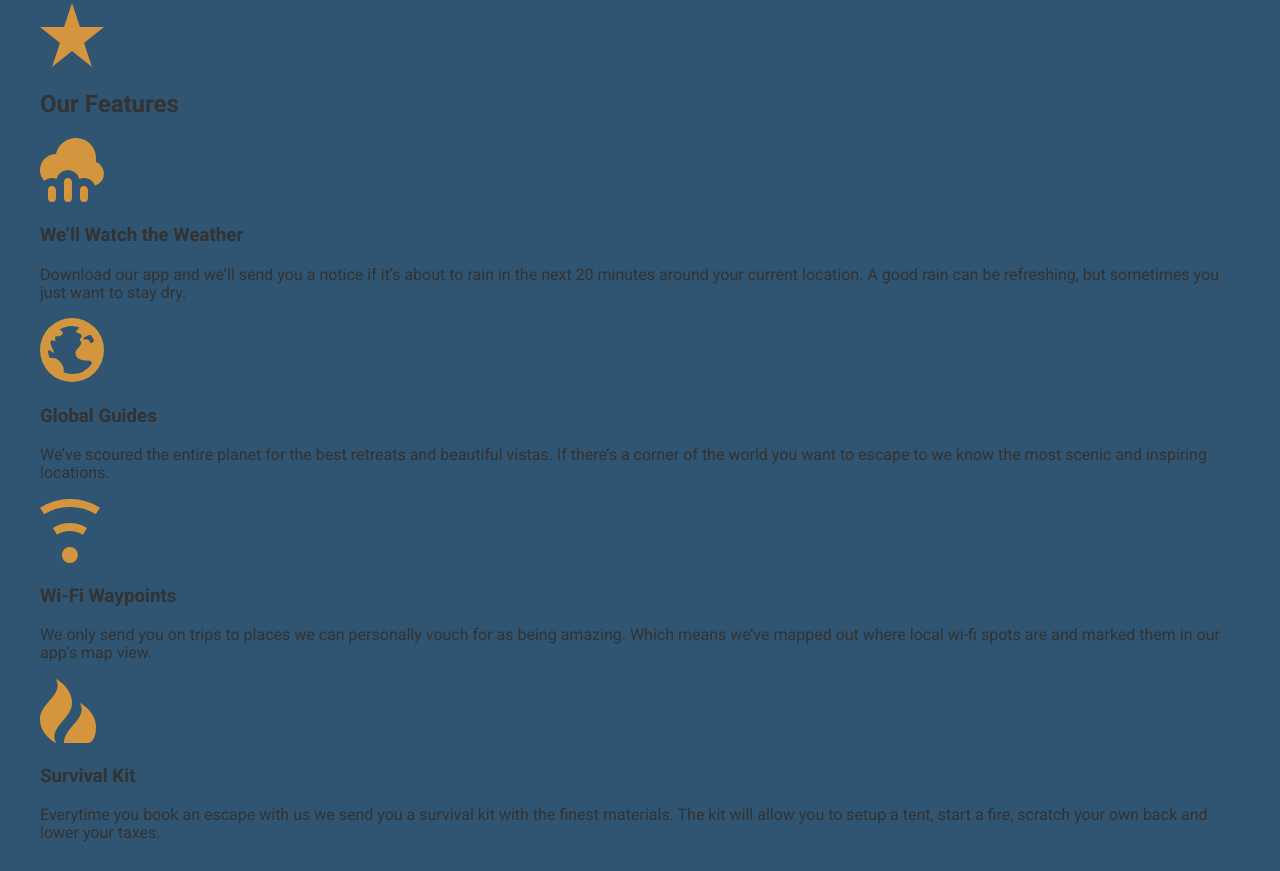
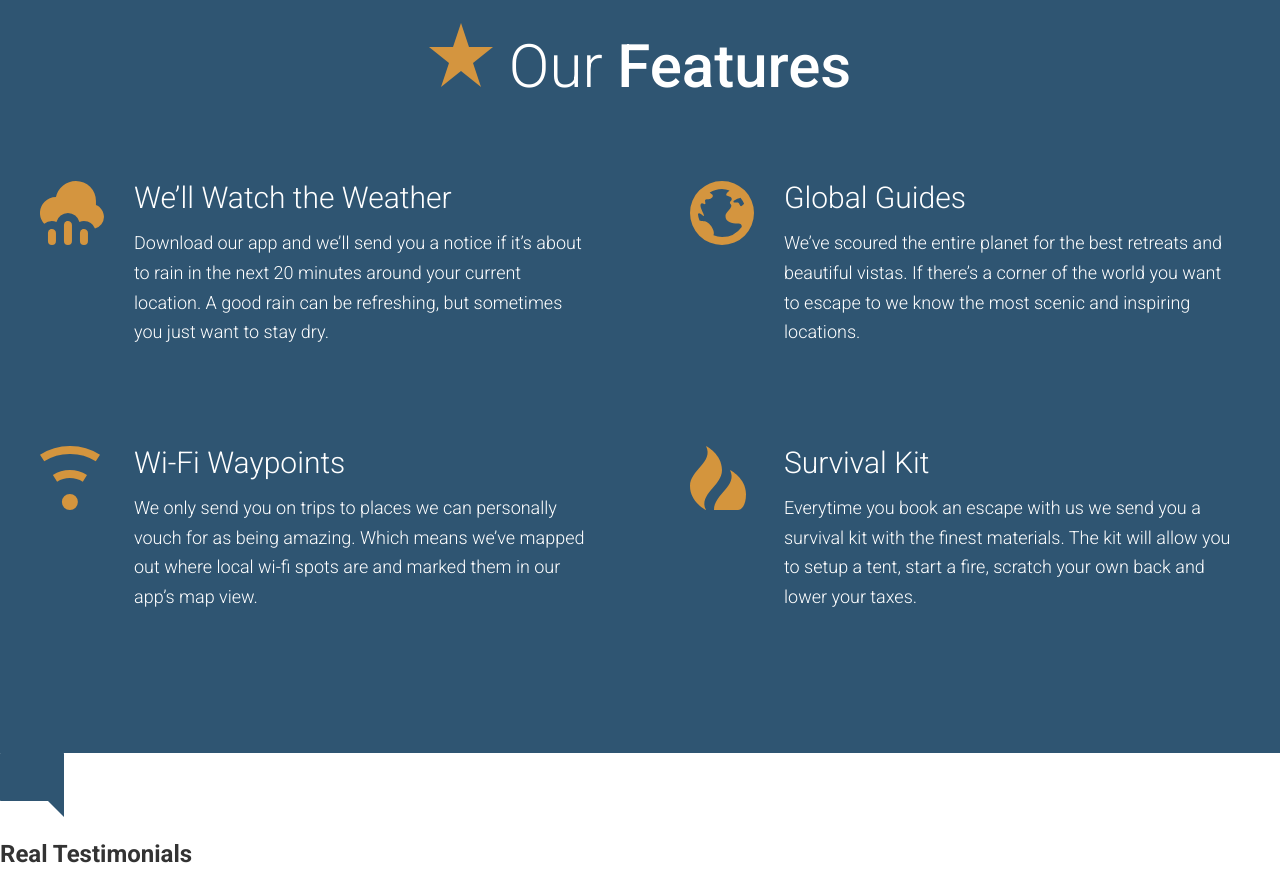
Before and after one commit to JerryProulx/travel, a website: page app/index.html in a window 1280 px wide. Shown: the part 2282-3153 px from the top of the page. Drawn offline with Linux system fonts and the light colour scheme.

Commit message:
Complete the Our Features section.

```diff
--- /dev/null
+++ b/app/assets/styles/modules/_feature-item.css
@@ -0,0 +1,32 @@
+.feature-item {
+  position: relative;
+  color: white;
+  padding-bottom: 2.5rem;
+
+  @mixin atSmall {
+    padding-left: 94px;
+  }
+
+  &__icon {
+    display: block;
+    margin: 0 auto;
+
+    @mixin atSmall {
+      position: absolute;
+      left: 0;
+    }
+  }
+  &__title{
+    font-size: 1.6rem;
+    font-weight: 300;
+    margin-bottom: 0.8rem;
+    margin-top: .7em;
+    text-align: center;
+
+    @mixin atSmall{
+      font-size: 1.875rem;
+      margin-top: 1em;
+      text-align: left;
+    }
+  }
+}
--- a/app/assets/styles/modules/_generic-content-container.css
+++ b/app/assets/styles/modules/_generic-content-container.css
@@ -1,8 +1,8 @@
 .generic-content-container {
   p {
+    font-weight: 300;
     line-height: 1.65;
-    color: $mainBlue;
-    margin: 1.8rem 0;
+    margin: 0 0 1.8rem 0;
 
     @mixin atSmall {
       font-size: 1.125rem;
--- a/app/assets/styles/modules/_row.css
+++ b/app/assets/styles/modules/_row.css
@@ -4,9 +4,14 @@
   &--gutters {
     margin-right: -65px;
   }
-
   &--gutters > div{
     padding-right: 65px;
+  }
+  &--gutters-large {
+    margin-right: -100px;
+  }
+  &--gutters-large > div {
+    padding-right: 100px;
   }
 
   &__b-margin-until-medium{
@@ -24,6 +29,10 @@
     &__medium-4--larger {
       width: 37%;
     }
+    &__medium-6 {
+      float: left;
+      width: 50%;
+    }
 
     &__medium-8{
       float: left;
--- /dev/null
+++ b/app/assets/styles/modules/_section-title.css
@@ -0,0 +1,29 @@
+.section-title {
+  font-size: 2.55rem;
+  color: white;
+  font-weight: 300;
+  text-align: center;
+
+  @mixin atSmall {
+    font-size: 3.75rem;
+  }
+
+  strong {
+    font-weight: 500;
+  }
+
+  &__icon {
+    margin-right: 1rem;
+    display: block;
+    margin-left: auto;
+    margin-right: auto;
+    margin-bottom: 0.6rem;
+
+    @mixin atSmall{
+      display: inline-block;
+      margin-left: 0;
+      margin-right: 1rem;
+      margin-bottom: 0rem;
+    }
+  }
+}
--- a/app/assets/styles/styles.css
+++ b/app/assets/styles/styles.css
@@ -9,3 +9,5 @@
 @import "modules/_headline";
 @import "modules/_row";
 @import "modules/_generic-content-container";
+@import "modules/_section-title";
+@import "modules/_feature-item";
--- a/app/index.html
+++ b/app/index.html
@@ -68,24 +68,40 @@
 
   <div id="features" class="page-section page-section--blue">
     <div class="wrapper">
-      <img src="assets/images/icons/star.svg">
-      <h2>Our Features</h2>
+      <h2 class="section-title"><img class="section-title__icon" src="assets/images/icons/star.svg">Our <strong>Features</strong></h2>
 
-      <img src="assets/images/icons/rain.svg">
-      <h3>We&rsquo;ll Watch the Weather</h3>
-      <p>Download our app and we&rsquo;ll send you a notice if it&rsquo;s about to rain in the next 20 minutes around your current location. A good rain can be refreshing, but sometimes you just want to stay dry.</p>
-
-      <img src="assets/images/icons/globe.svg">
-      <h3>Global Guides</h3>
-      <p>We&rsquo;ve scoured the entire planet for the best retreats and beautiful vistas. If there&rsquo;s a corner of the world you want to escape to we know the most scenic and inspiring locations.</p>
-
-      <img src="assets/images/icons/wifi.svg">
-      <h3>Wi-Fi Waypoints</h3>
-      <p>We only send you on trips to places we can personally vouch for as being amazing. Which means we&rsquo;ve mapped out where local wi-fi spots are and marked them in our app&rsquo;s map view.</p>
-
-      <img src="assets/images/icons/fire.svg">
-      <h3>Survival Kit</h3>
-      <p>Everytime you book an escape with us we send you a survival kit with the finest materials. The kit will allow you to setup a tent, start a fire, scratch your own back and lower your taxes.</p>
+      <div class="row row--gutters-large generic-content-container">
+        <div class="row__medium-6">
+          <div class="feature-item">
+            <img class="feature-item__icon" src="assets/images/icons/rain.svg">
+            <h3 class="feature-item__title">We&rsquo;ll Watch the Weather</h3>
+            <p>Download our app and we&rsquo;ll send you a notice if it&rsquo;s about to rain in the next 20 minutes around your current location. A good rain can be refreshing, but sometimes you just want to stay dry.</p>
+          </div>
+        </div>
+        <div class="row__medium-6">
+          <div class="feature-item">
+            <img class="feature-item__icon" src="assets/images/icons/globe.svg">
+            <h3 class="feature-item__title">Global Guides</h3>
+            <p>We&rsquo;ve scoured the entire planet for the best retreats and beautiful vistas. If there&rsquo;s a corner of the world you want to escape to we know the most scenic and inspiring locations.</p>
+          </div>
+        </div>
+      </div>
+      <div class="row row--gutters-large generic-content-container">
+        <div class="row__medium-6">
+          <div class="feature-item">
+            <img class="feature-item__icon" src="assets/images/icons/wifi.svg">
+            <h3 class="feature-item__title">Wi-Fi Waypoints</h3>
+            <p>We only send you on trips to places we can personally vouch for as being amazing. Which means we&rsquo;ve mapped out where local wi-fi spots are and marked them in our app&rsquo;s map view.</p>
+          </div>
+        </div>
+        <div class="row__medium-6">
+          <div class="feature-item">
+            <img class="feature-item__icon" src="assets/images/icons/fire.svg">
+            <h3 class="feature-item__title">Survival Kit</h3>
+            <p>Everytime you book an escape with us we send you a survival kit with the finest materials. The kit will allow you to setup a tent, start a fire, scratch your own back and lower your taxes.</p>
+          </div>
+        </div>
+      </div>
     </div>
   </div>
 
--- a/app/temp/styles/styles.css
+++ b/app/temp/styles/styles.css
@@ -511,6 +511,12 @@
 .row--gutters > div{
     padding-right: 65px;
   }
+.row--gutters-large {
+    margin-right: -100px;
+  }
+.row--gutters-large > div {
+    padding-right: 100px;
+  }
 .row__b-margin-until-medium{
     margin-bottom: 1rem;
   }
@@ -525,6 +531,10 @@
     .row__medium-4--larger {
       width: 37%;
     }
+    .row__medium-6 {
+      float: left;
+      width: 50%;
+    }
 
     .row__medium-8{
       float: left;
@@ -535,9 +545,9 @@
     }
   }
 .generic-content-container p {
+    font-weight: 300;
     line-height: 1.65;
-    color: #2f5572;
-    margin: 1.8rem 0;
+    margin: 0 0 1.8rem 0;
   }
 @media (min-width: 530px) {
 .generic-content-container p {
@@ -547,3 +557,66 @@
 .generic-content-container p a {
     font-weight: 700;
   }
+.section-title {
+  font-size: 2.55rem;
+  color: white;
+  font-weight: 300;
+  text-align: center;
+}
+@media (min-width: 530px) {
+.section-title {
+    font-size: 3.75rem
+}
+  }
+.section-title strong {
+    font-weight: 500;
+  }
+.section-title__icon {
+    margin-right: 1rem;
+    display: block;
+    margin-left: auto;
+    margin-right: auto;
+    margin-bottom: 0.6rem;
+  }
+@media (min-width: 530px) {
+.section-title__icon {
+      display: inline-block;
+      margin-left: 0;
+      margin-right: 1rem;
+      margin-bottom: 0rem
+  }
+  }
+.feature-item {
+  position: relative;
+  color: white;
+  padding-bottom: 2.5rem;
+}
+@media (min-width: 530px) {
+.feature-item {
+    padding-left: 94px
+}
+  }
+.feature-item__icon {
+    display: block;
+    margin: 0 auto;
+  }
+@media (min-width: 530px) {
+.feature-item__icon {
+      position: absolute;
+      left: 0
+  }
+  }
+.feature-item__title{
+    font-size: 1.6rem;
+    font-weight: 300;
+    margin-bottom: 0.8rem;
+    margin-top: .7em;
+    text-align: center;
+  }
+@media (min-width: 530px) {
+.feature-item__title{
+      font-size: 1.875rem;
+      margin-top: 1em;
+      text-align: left
+  }
+  }
```
